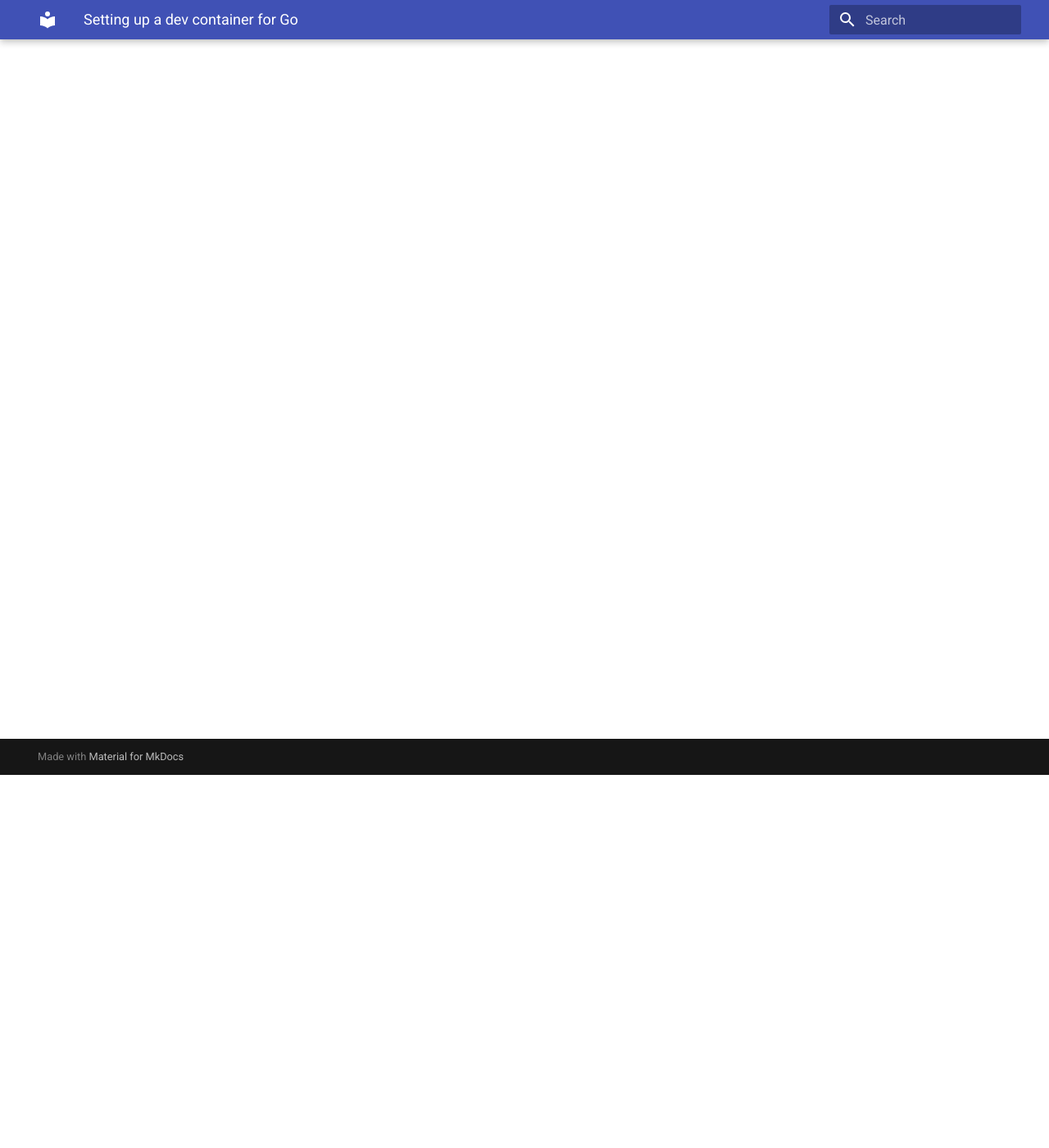
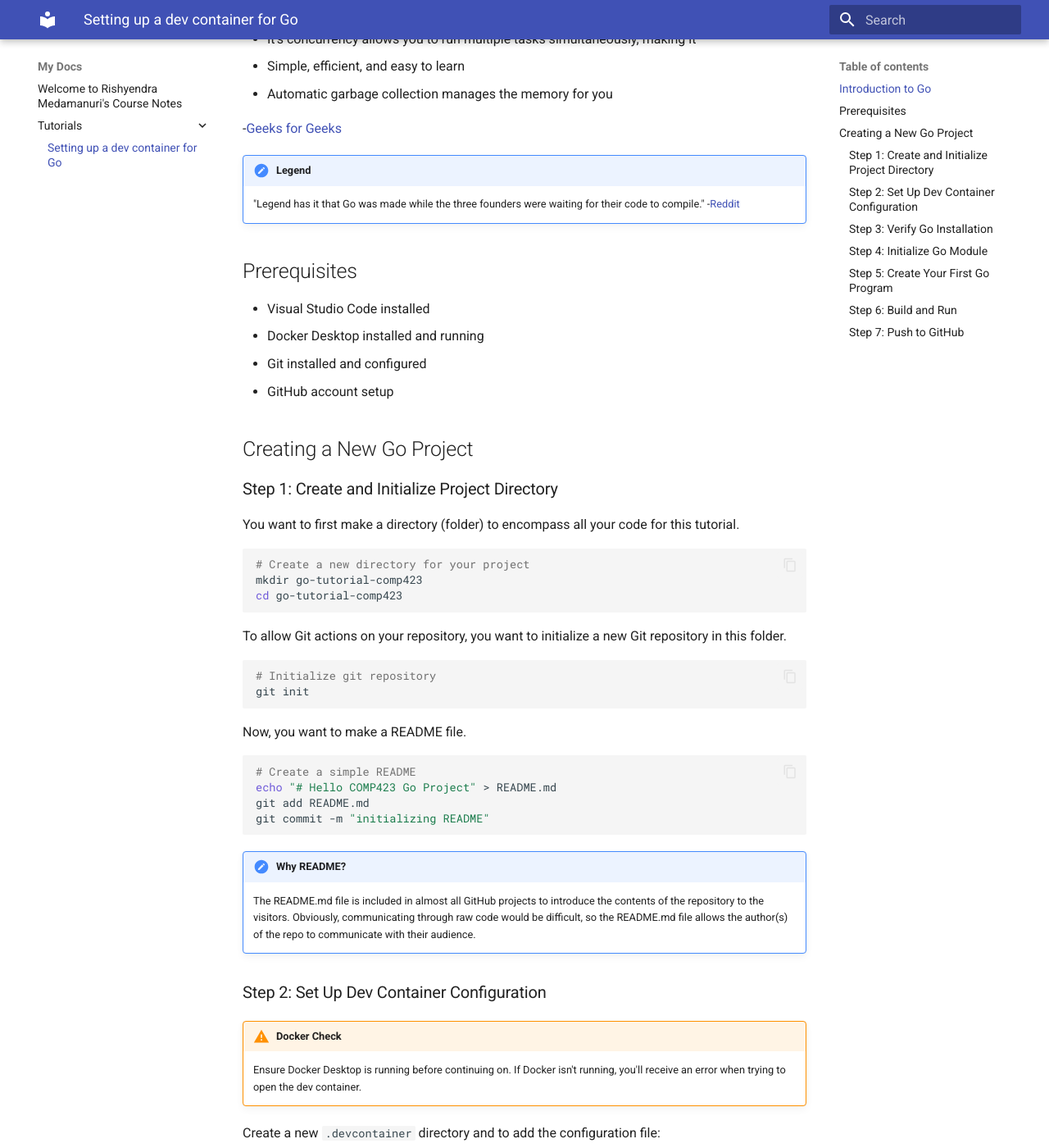
Before and after one commit to rishyendra333/comp423-course-notes, an MkDocs documentation site: the page built from docs/tutorials/go-setup.md, in a window 1280 px wide and 1400 px high, scrolled down 455 px. Shown: the whole window at 82% size. Built offline with MkDocs 1.6.1 and Material for MkDocs 9.7.7, drawn with Linux system fonts in a browser that asks for light colours; some of the changed text lies outside the part shown.

Commit message:
full go hello world tutorial draft 1

````diff
--- a/docs/tutorials/go-setup.md
+++ b/docs/tutorials/go-setup.md
@@ -2,3 +2,176 @@
 
 * Primary author: [Rishyendra Medamanuri](https://github.com/rishyendra333)
 * Reviewer: [Rachit Bajpai](https://github.com/rbajpai-unc)
+
+## Introduction to Go
+Go (often referred to as Golang) is a programming language developed by Google engineers Robert Griesemer, Rob Pike, and Ken Thompson. It was born out of frustration with existing languages being used at Google in 2007, and was officially announced in 2009. The language was designed to address the challenges of large-scale software development at Google.
+
+Key Features of Go:
+
+- It's concurrency allows you to run multiple tasks simultaneously, making it
+- Simple, efficient, and easy to learn
+- Automatic garbage collection manages the memory for you
+
+-[Geeks for Geeks](https://www.geeksforgeeks.org/go-programming-language-introduction/)
+
+!!! Legend
+    "Legend has it that Go was made while the three founders were waiting for their code to compile."
+    -[Reddit](https://www.reddit.com/r/golang/comments/176b5pn/what_problem_did_go_actually_solve_for_google/)
+
+## Prerequisites
+
+- Visual Studio Code installed
+- Docker Desktop installed and running
+- Git installed and configured
+- GitHub account setup
+
+## Creating a New Go Project
+
+### Step 1: Create and Initialize Project Directory
+
+You want to first make a directory (folder) to encompass all your code for this tutorial.
+```bash
+# Create a new directory for your project
+mkdir go-tutorial-comp423
+cd go-tutorial-comp423
+```
+
+To allow Git actions on your repository, you want to initialize a new Git repository in this folder.
+```bash
+# Initialize git repository
+git init
+```
+
+Now, you want to make a README file.
+```bash
+# Create a simple README
+echo "# Hello COMP423 Go Project" > README.md
+git add README.md
+git commit -m "initializing README"
+```
+
+!!! note "Why README?"
+    The README.md file is included in almost all GitHub projects to introduce the contents of the repository to the visitors. Obviously, communicating through raw code would be difficult, so the README.md file allows the author(s) of the repo to communicate with their audience.
+
+### Step 2: Set Up Dev Container Configuration
+
+!!! warning "Docker Check"
+    Ensure Docker Desktop is running before continuing on. If Docker isn't running, you'll receive an error when trying to open the dev container.
+
+Create a new `.devcontainer` directory and to add the configuration file:
+```bash
+mkdir .devcontainer
+```
+
+Now, open your `go-comp423` file in Visual Studio Code. Then, create a new file called `devcontainer.json` inside of the `.devcontainer` folder.
+
+Add the following configurations to the `devcontainer.json` file.
+```json
+{
+    "name": "Go Hello COMP 423 Tutorial",
+    "image": "mcr.microsoft.com/devcontainers/go:latest",
+    "customizations": {
+      "vscode": {
+        "settings": {},
+        "extensions": ["golang.go"]
+      }
+    }
+  }
+```
+
+### Step 3: Verify Go Installation
+
+Now, let's verify whether we have Go installed in our dev container. To do this, reopen the repository in the dev container  by doing the following:
+Open the Command Palette with `Ctrl + Shift + P` if on Windows or `Cmd + Shift + P` on windows
+Then, type "Dev Containers: Reopen in Container"
+
+!!! note
+    This may take a while to run the first time while your device is making necessary downloads.
+
+Navigate to your terminal and type:
+```bash
+go version
+```
+
+!!! tip "Version Check"
+    You should see a recent version of Go installed. This confirms your dev container is set up correctly.
+
+### Step 4: Initialize Go Module
+
+Initialize your Go module, which is required for modern Go projects:
+
+```bash
+# Initialize a new module
+go mod init go-tutorial-comp423
+```
+
+!!! note "Module Name"
+    The module name should match your project name.
+
+### Step 5: Create Your First Go Program
+
+Create a new file called `main.go` in your `go-tutorial-comp423` directory. Next, add the following Go program:
+
+```go
+package main
+
+import "fmt"
+
+func main() {
+    fmt.Println("Hello COMP423")
+}
+```
+
+### Step 6: Build and Run
+
+!!! tip "Build vs Run"
+    Let's explore both ways to run your Go program.
+
+```bash
+# Method 1: Quick run without creating an executable
+go run main.go
+```
+
+The `go run` command compiles and executes your program immediately, similar to if you used both `gcc` and `./a.out` in one step. This is convenient during development when you're making frequent changes and want to test them quickly.
+
+```bash
+# Method 2: Build an executable called 'go-tutorial-comp423'
+go build
+
+# runs the executable
+./go-tutorial-comp423
+```
+
+The `go build` command is more similar to `gcc`. Let's break down the comparison:
+
+- With GCC:
+    1. `gcc hello.c` would create an executable (default name: a.out)
+    2. `./a.out` would run that executable
+
+- Go Build:
+    1. `go build` creates an executable (named after your module)
+    2. `./go-tutorial-comp423` runs that executable
+
+!!! info "Understanding the Difference"
+    - `go run` is best for development and testing
+    - `go build` is what you'll use when preparing your program for distribution
+
+!!! note "Executable Name"
+    The executable's name comes from your module name (what you specified in `go mod init`). If you used a different name, your executable will have that name instead of "go-tutorial-comp423".
+
+### Step 7: Push to GitHub
+
+1. Create a new repository on GitHub:
+   - Go to github.com and click "New repository"
+   - Name it `go-tutorial-comp423`
+   - Leave it public and don't initialize it with the READMe.me file
+   - Click "Create repository"
+
+2. Link your local repository to GitHub (replace `<your-username>` with your GitHub username):
+
+```bash
+git remote add origin https://github.com/<your-username>/go-tutorial-comp423.git
+git add .
+git commit -m "Add Hello COMP423 program"
+git push -u origin main
+```
````
